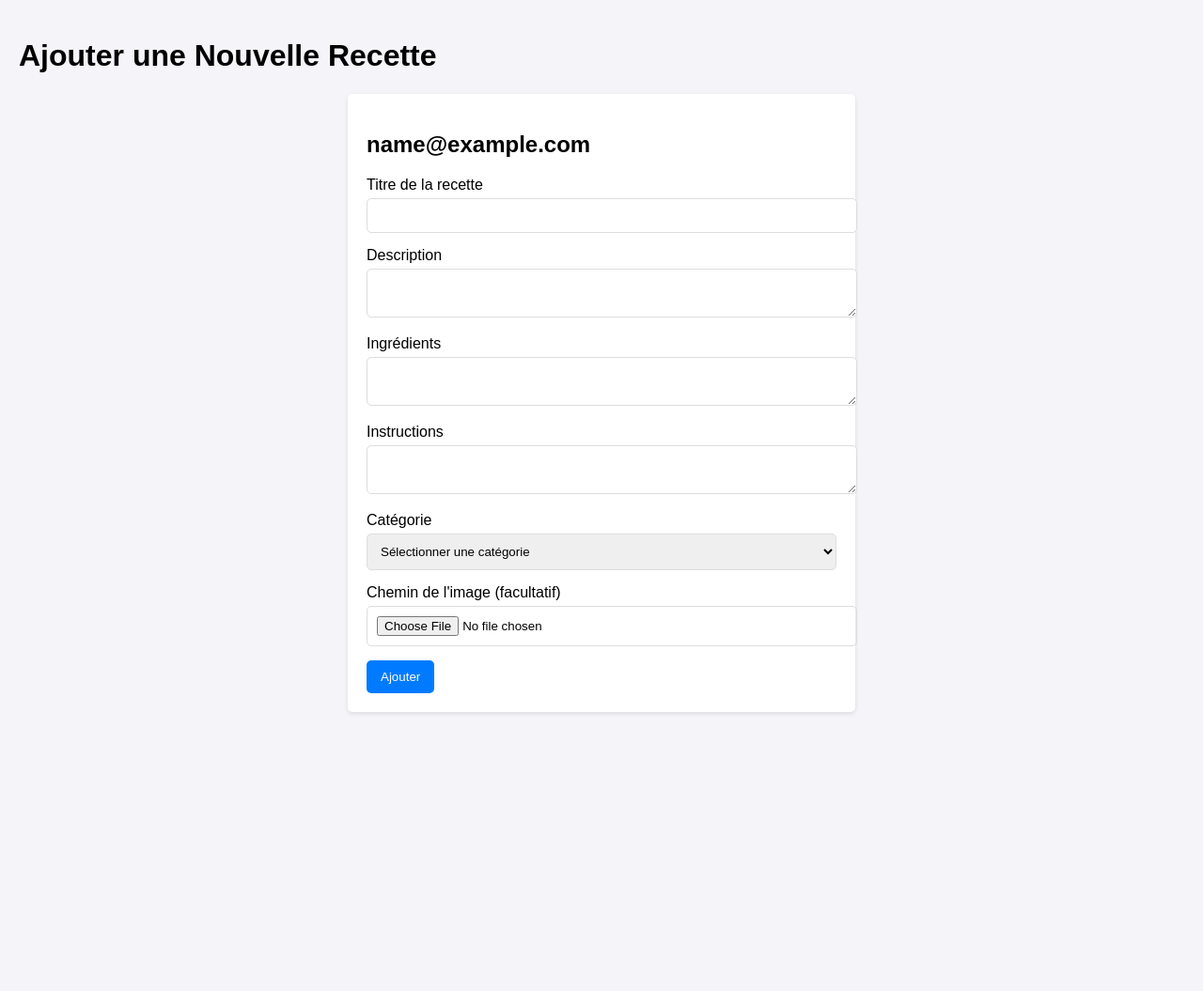
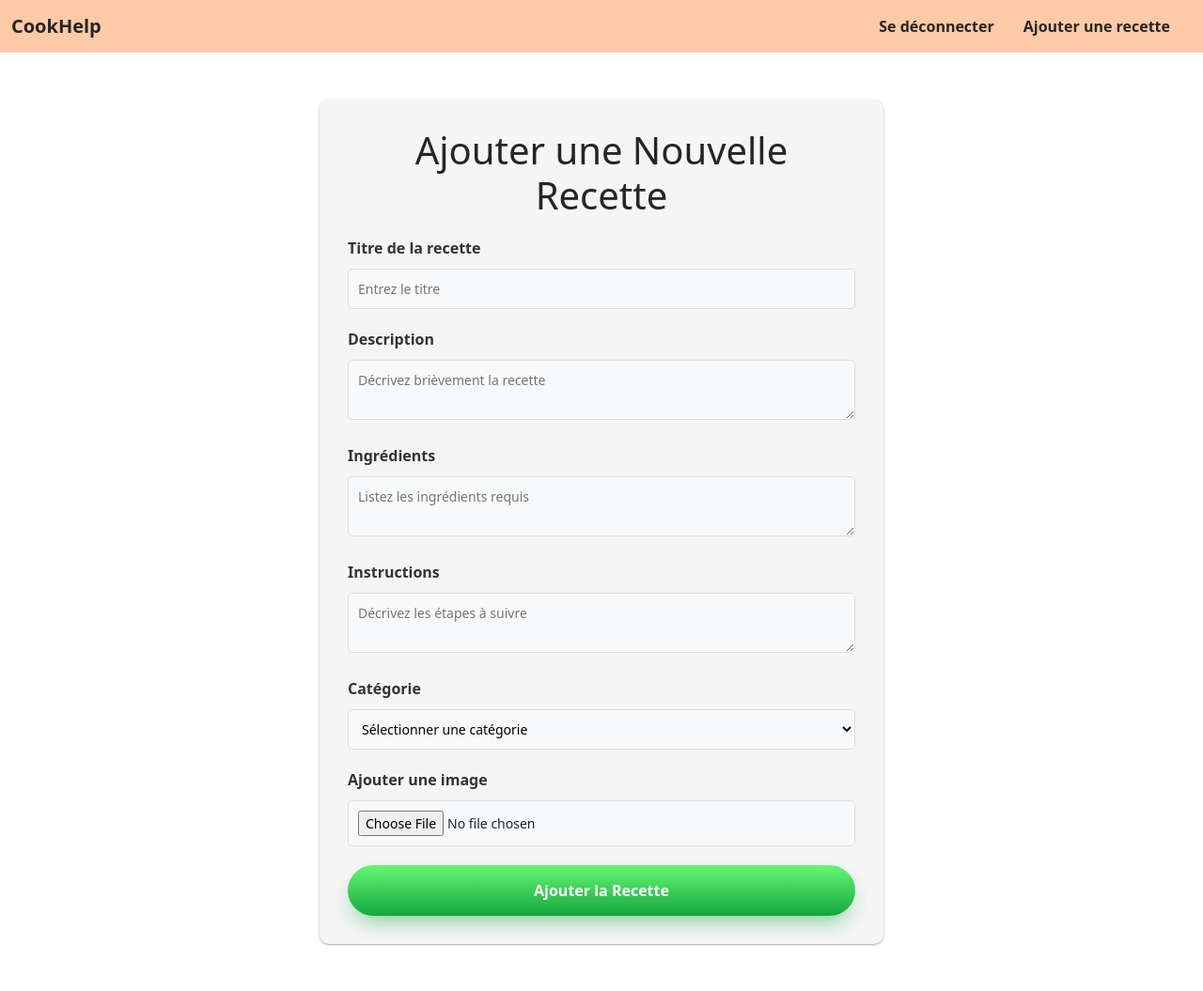
Before and after one commit to ValisoaAngelica/Recette, a Flask app: page /add_recette in a window 1280 px wide. Shown: the whole page at 94% size. Before the commit the page ends 760 px from the top, so only its background shows below. Run offline with Flask 3, Linux system fonts and the light colour scheme; the visitor is signed in with stand-in values (Sample User, id 1); data that the repository does not hold is empty; some libraries are stand-ins or nearby versions.

Commit message:
page ajout et accueil

```diff
--- a/templates/form.html
+++ b/templates/form.html
@@ -1,70 +1,119 @@
 <!DOCTYPE html>
-<html lang="en">
+<html lang="fr">
 <head>
     <meta charset="UTF-8">
     <meta name="viewport" content="width=device-width, initial-scale=1.0">
     <title>Ajouter une Recette</title>
+    <link rel="stylesheet" href="{{ url_for('static', filename='css/bootstrap.min.css') }}">
     <style>
-        body {
-            font-family: Arial, sans-serif;
-            margin: 0;
-            padding: 20px;
-            background-color: #f4f4f9;
+        /* Barre de navigation */
+        .navbar {
+            background-color: #ffcaa6;
         }
+        .navbar a {
+            color: #252525;
+            font-weight: bold;
+            margin-right: 15px;
+        }
+        .navbar a:hover {
+            text-decoration: none;
+            color: #ff6f61;
+        }
+
+        /* Formulaire */
         form {
-            max-width: 500px;
-            margin: auto;
-            background: #fff;
-            padding: 20px;
-            border-radius: 5px;
-            box-shadow: 0 2px 5px rgba(0, 0, 0, 0.1);
+            max-width: 600px;
+            margin: 50px auto;
+            background: #f5f5f5;
+            padding: 30px;
+            border-radius: 10px;
+            box-shadow: 0 1px 3px rgba(0, 0, 0, 0.12), 0 1px 2px rgba(0, 0, 0, 0.24);
         }
-        form div {
-            margin-bottom: 15px;
+
+        form h1 {
+            text-align: center;
+            color: #252525;
+            margin-bottom: 20px;
         }
+
         label {
-            display: block;
-            margin-bottom: 5px;
+            font-weight: bold;
+            color: #333;
+            margin-bottom: 10px;
         }
-        input, textarea, select {
+
+        input[type="text"], textarea, select, input[type="file"] {
             width: 100%;
             padding: 10px;
+            font-size: 14px;
             border: 1px solid #ddd;
             border-radius: 5px;
+            background: #f8f9fa;
+            margin-bottom: 20px;
         }
+
+        input[type="text"]:focus, textarea:focus, select:focus, input[type="file"]:focus {
+            border-color: #ff6f61;
+            box-shadow: 0 0 5px rgba(255, 111, 97, 0.5);
+        }
+
         button {
-            background-color: #007bff;
+            width: 100%;
+            padding: 15px;
+            background: linear-gradient(
+                0deg,
+                rgba(20, 167, 62, 1) 0%,
+                rgba(102, 247, 113, 1) 100%
+            );
             color: white;
             border: none;
-            padding: 10px 15px;
-            border-radius: 5px;
+            border-radius: 50px;
+            font-size: 16px;
+            font-weight: bold;
             cursor: pointer;
+            box-shadow: 0 0.7em 1.5em -0.5em #14a73e98;
+            transition: all 0.3s ease-in-out;
         }
+
         button:hover {
-            background-color: #0056b3;
+            box-shadow: 0 0.5em 1.5em -0.5em #14a73e98;
+        }
+
+        button:active {
+            box-shadow: 0 0.3em 1em -0.5em #14a73e98;
         }
     </style>
 </head>
 <body>
-    <h1>Ajouter une Nouvelle Recette</h1>
+    <!-- Barre de navigation -->
+    <nav class="navbar navbar-expand-lg">
+        <div class="container-fluid">
+            <a class="navbar-brand" href="#">CookHelp</a>
+            <div class="navbar-nav">
+                <a class="nav-link" href="/logout">Se déconnecter</a>
+                <a class="nav-link" href="/add_recette">Ajouter une recette</a>
+            </div>
+        </div>
+    </nav>
+
+    <!-- Formulaire -->
     <form action="/add_recette" method="POST" enctype="multipart/form-data">
-    <h2>{{email}}</h2>
-    <!-- <form action="/add_recette" method="POST"> -->
+        <h1>Ajouter une Nouvelle Recette</h1>
         <div>
             <label for="titre">Titre de la recette</label>
-            <input type="text" id="titre" name="titre" required>
+            <input type="text" id="titre" name="titre" placeholder="Entrez le titre" required>
         </div>
         <div>
             <label for="description">Description</label>
-            <textarea id="description" name="description"></textarea>
+            <textarea id="description" name="description" placeholder="Décrivez brièvement la recette"></textarea>
         </div>
         <div>
             <label for="ingredients">Ingrédients</label>
-            <textarea id="ingredients" name="ingredients" required></textarea>
+            <textarea id="ingredients" name="ingredients" placeholder="Listez les ingrédients requis" required></textarea>
         </div>
         <div>
             <label for="instructions">Instructions</label>
-            <textarea id="instructions" name="instructions" required></textarea>
+            <textarea id="instructions" name="instructions" placeholder="Décrivez les étapes à suivre" required></textarea>
         </div>
         <div>
             <label for="categorie">Catégorie</label>
@@ -76,10 +125,10 @@
             </select>
         </div>
         <div>
-            <label for="image">Chemin de l'image (facultatif)</label>
-            <input type="file" id="image" name="image">
+            <label for="image">Ajouter une image </label>
+            <input type="file" id="image" name="image" accept="image/*">
         </div>
-        <button type="submit">Ajouter</button>
+        <button type="submit">Ajouter la Recette</button>
     </form>
 </body>
 </html>
```
Also changed, not shown: templates/home.html (+58 -13 lines).
